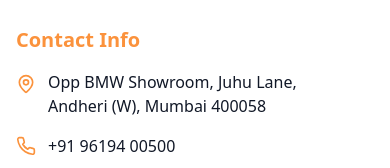
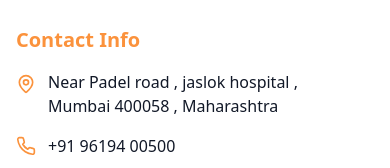
Before and after one commit to ShahAmbulanceService/Shah-Funeral, a React (Vite) app: page /service in a window 390 px wide. Shown: the part 938-1106 px from the top of the page. Built offline with nearby package versions, Linux system fonts and the light colour scheme.

Commit message:
again change the address and phone no

```diff
--- a/src/components/Footer.jsx
+++ b/src/components/Footer.jsx
@@ -121,8 +121,8 @@ const Footer = () => {
                         <div className="flex items-start space-x-3">
                             <MapPin className="text-orange-400 mt-1" size={20} />
                             <p className="text-gray-900 ">
-                               Opp BMW Showroom, Juhu Lane,  <br/>
-                               Andheri (W), Mumbai 400058
+                              Near Padel road , jaslok hospital ,  <br/>
+                              Mumbai 400058 , Maharashtra
 
                             </p>
                         </div>
```
